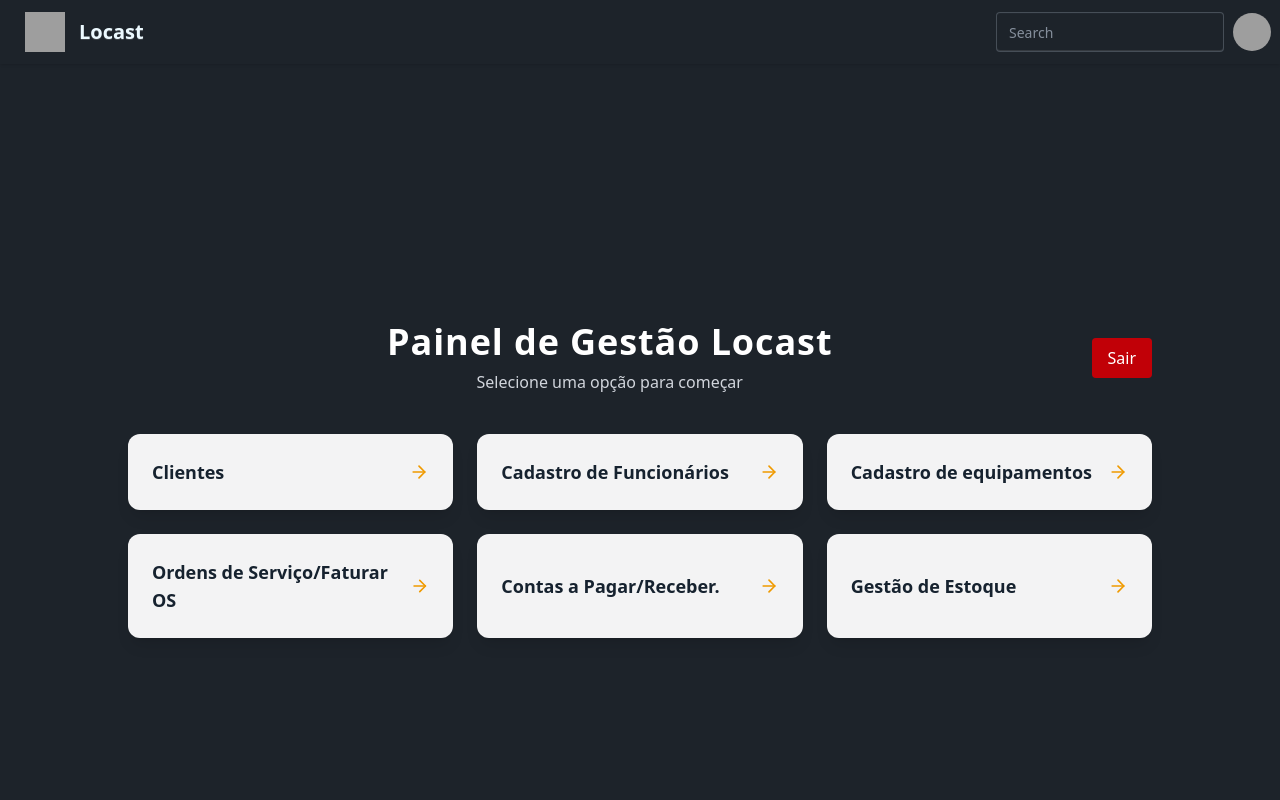
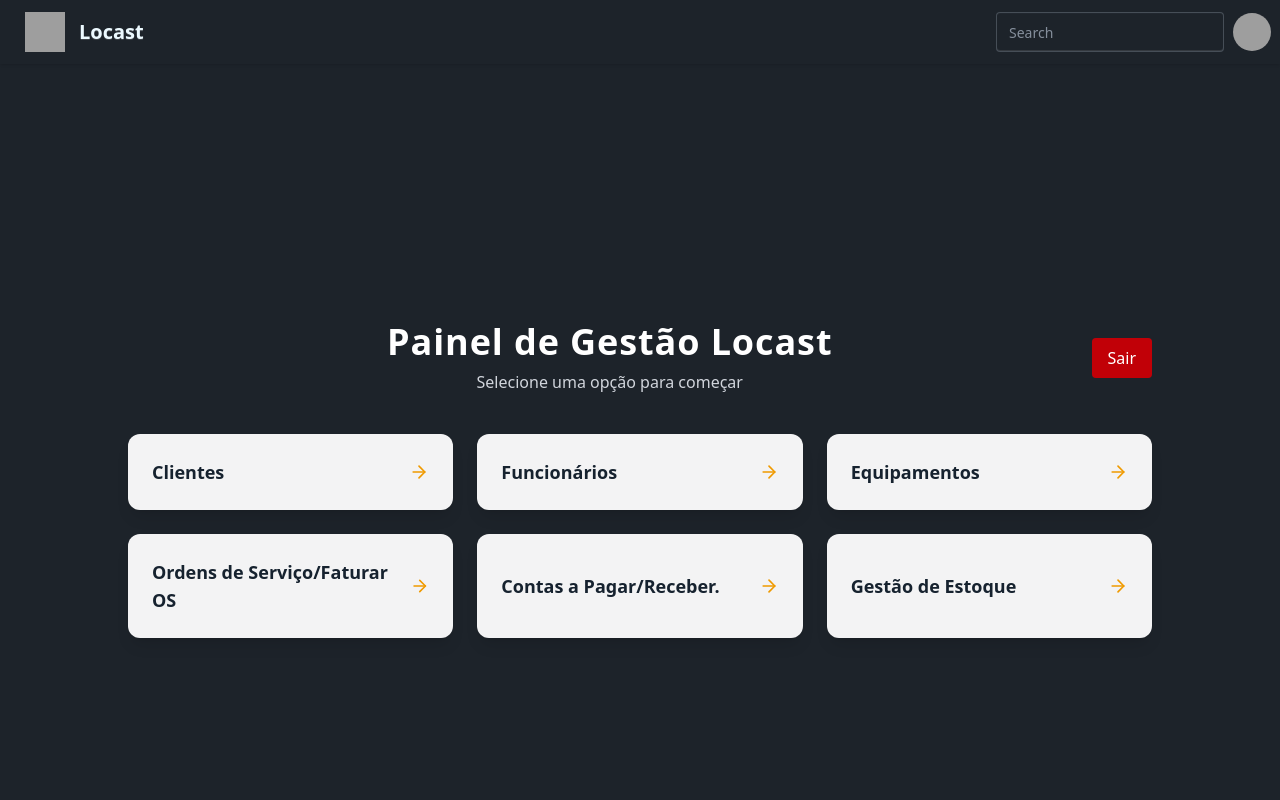
Before and after one commit to GabrielEger2/locast-mvp, a Next.js app: page /home in a window 1280 px wide. Shown: the top 800 px of the page. Built offline with nearby package versions, Linux system fonts and the light colour scheme; sample sign-in values are in the browser's storage; grey boxes are pictures that could not be loaded.

Commit message:
Nome das tags

```diff
--- a/src/app/home/page.tsx
+++ b/src/app/home/page.tsx
@@ -6,8 +6,8 @@ import { useEffect } from 'react'
 
 const actions = [
   { label: 'Clientes', href: '/clientes' },
-  { label: 'Cadastro de Funcionários', href: '/funcionarios' },
-  { label: 'Cadastro de equipamentos', href: '/CadastroEquipamentos' },
+  { label: 'Funcionários', href: '/CadastroFuncionarios' },
+  { label: 'Equipamentos', href: '/CadastroEquipamentos' },
   { label: 'Ordens de Serviço/Faturar OS', href: '/ordem-servicos' },
   { label: 'Contas a Pagar/Receber.', href: '/ContasPagarReceber' },
   { label: 'Gestão de Estoque', href: '/GestaoEstoque' },
```
